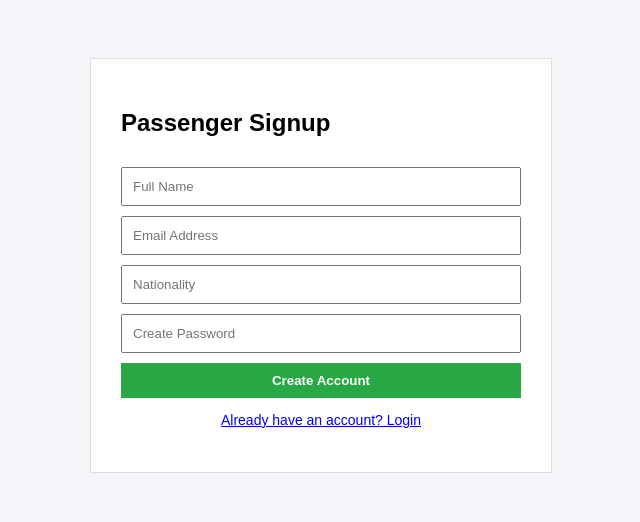
After one commit to detoritsmash/Airline-Management-System, a PHP site: page /register.php in a window 1280 px wide. The commit adds this page. Shown: the top 522 px of the page, without its empty margins (319-959 px from the left). Run offline with PHP 8.4, Linux system fonts and the light colour scheme.

Commit message:
Feat: Created registration script with secure bcrypt processing

```diff
--- /dev/null
+++ b/backend-php/register.php
@@ -0,0 +1,49 @@
+<?php
+require_once 'config/db.php';
+
+if ($_SERVER['REQUEST_METHOD'] === 'POST') {
+    $name = $_POST['fullname'];
+    $email = $_POST['email'];
+    $nationality = $_POST['nationality'];
+    //hash the password before saving it to the database
+    $password = password_hash($_POST['password'], PASSWORD_BCRYPT);
+
+    $sql = "INSERT INTO Passengers (FullName, Email, Password, Nationality) VALUES (?, ?, ?, ?)";
+    $stmt = $conn->prepare($sql);
+    $stmt->bind_param("ssss", $name, $email, $password, $nationality);
+
+    if ($stmt->execute()) {
+        header("Location: login.php?registration=success");
+        exit;
+    } else {
+        $error = "Registration failed. Email might already be registered.";
+    }
+}
+?>
+
+<!DOCTYPE html>
+<html lang="en">
+<head>
+    <title>Passenger Registration</title>
+    <style>
+        body { font-family: Arial, sans-serif; background-color: #f4f6f9; padding: 50px; }
+        .form-box { background: white; padding: 30px; max-width: 400px; margin: 0 auto; border: 1px solid #ddd; }
+        input, button { width: 100%; padding: 10px; margin-top: 10px; box-sizing: border-box; }
+        button { background: #28a745; color: white; border: none; font-weight: bold; cursor: pointer; }
+    </style>
+</head>
+<body>
+    <div class="form-box">
+        <h2>Passenger Signup</h2>
+        <?php if(isset($error)): ?><p style="color:red;"><?= $error ?></p><?php endif; ?>
+        <form method="POST">
+            <input type="text" name="fullname" placeholder="Full Name" required>
+            <input type="email" name="email" placeholder="Email Address" required>
+            <input type="text" name="nationality" placeholder="Nationality" required>
+            <input type="password" name="password" placeholder="Create Password" required>
+            <button type="submit">Create Account</button>
+        </form>
+        <p style="text-align:center; font-size:14px;"><a href="login.php">Already have an account? Login</a></p>
+    </div>
+</body>
+</html>
```
Also changed, not shown: backend-php/book_flight.php (+5 -2 lines), backend-php/dashboard.php (+6 -2 lines), backend-php/login.php (added, +50 -0 lines).
